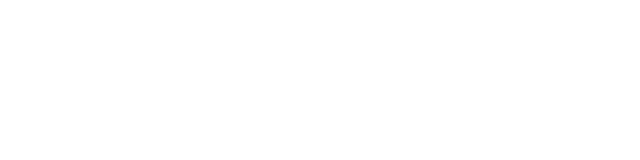
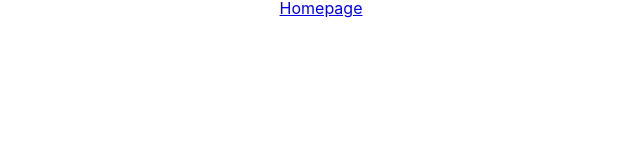
Before and after one commit to mjherich/Lambda-School-Coursework, a React (Create React App) app in the folder devdesk/: page /login in a window 1280 px wide. Shown: the top 160 px of the page, without its empty margins (319-959 px from the left). Built offline with nearby package versions, Linux system fonts and the light colour scheme.

Commit message:
Signup --> login routing done; login --> home also

```diff
--- a/devdesk/src/App.js
+++ b/devdesk/src/App.js
@@ -23,6 +23,7 @@ function App() {
         }
       />
       <Route path="/signup/" render={(props) => <Signup {...props} signupValues={signupValues} />} />
+      <Route path="/login/" render={(props) => <Login {...props} />} />
     </div>
   );
 }
--- a/devdesk/src/components/UserOnboarding/Login.js
+++ b/devdesk/src/components/UserOnboarding/Login.js
@@ -0,0 +1,9 @@
+import React from "react";
+import { Link } from "react-router-dom";
+
+export default function Login(props) {
+
+    return (
+        <Link to="/">Homepage</Link>
+    )
+}
--- a/devdesk/src/components/UserOnboarding/Signup.js
+++ b/devdesk/src/components/UserOnboarding/Signup.js
@@ -2,7 +2,7 @@ import React from "react";
 import { Formik, Form, Field, ErrorMessage } from "formik";
 import * as yup from "yup";
 import styled from "styled-components";
-import { Link } from "react-router-dom";
+import { Link, Redirect } from "react-router-dom";
 
 const StyledFormikDiv = styled.div`
     background: darkslategrey;
@@ -65,7 +65,7 @@ export default function Signup(props) {
         }
 
         console.log(userToPost); // In lieu of an axios.post...
-        actions.resetForm();
+        props.history.push("/login/");
     };
 
     const validationSchema = yup.object().shape({
```
